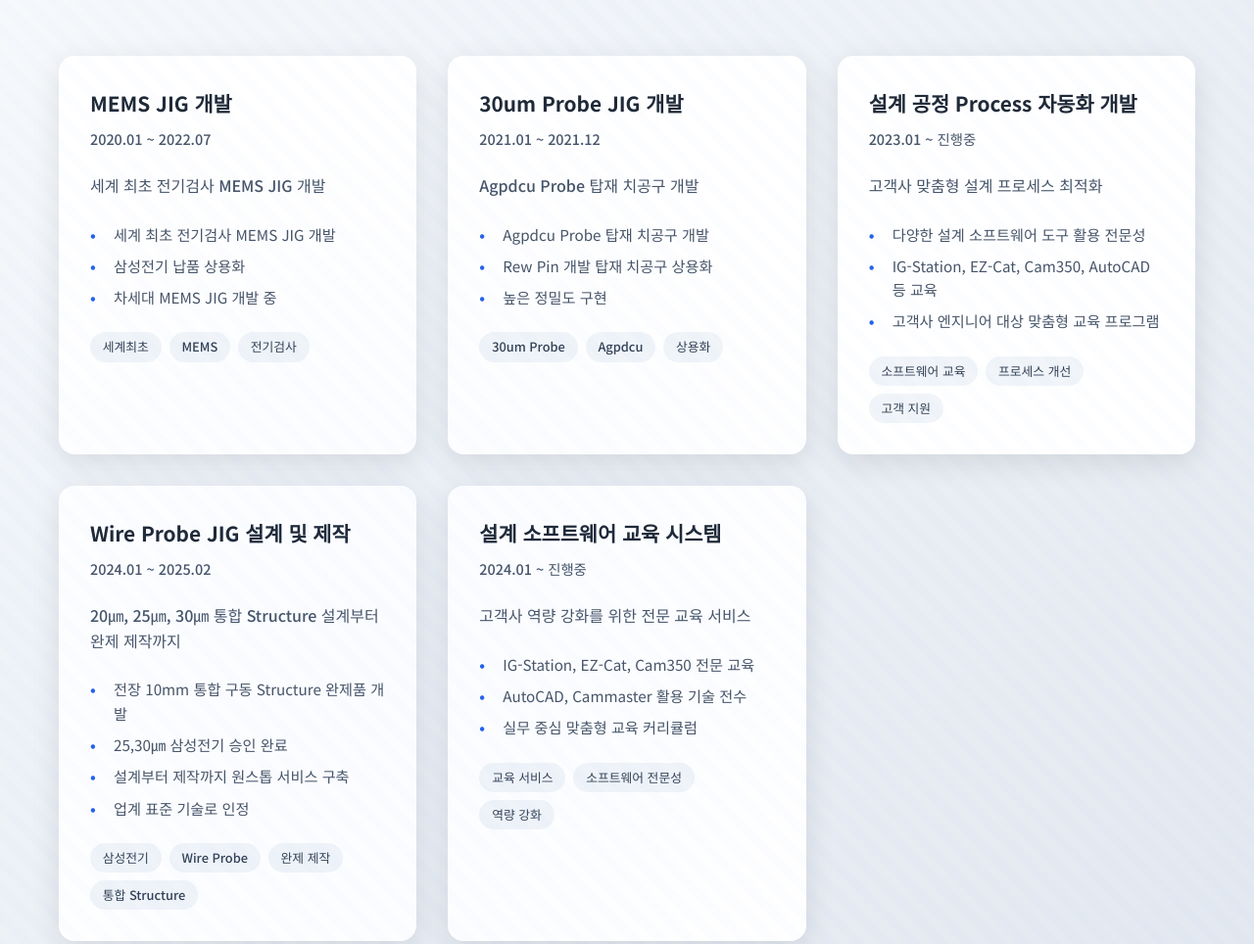
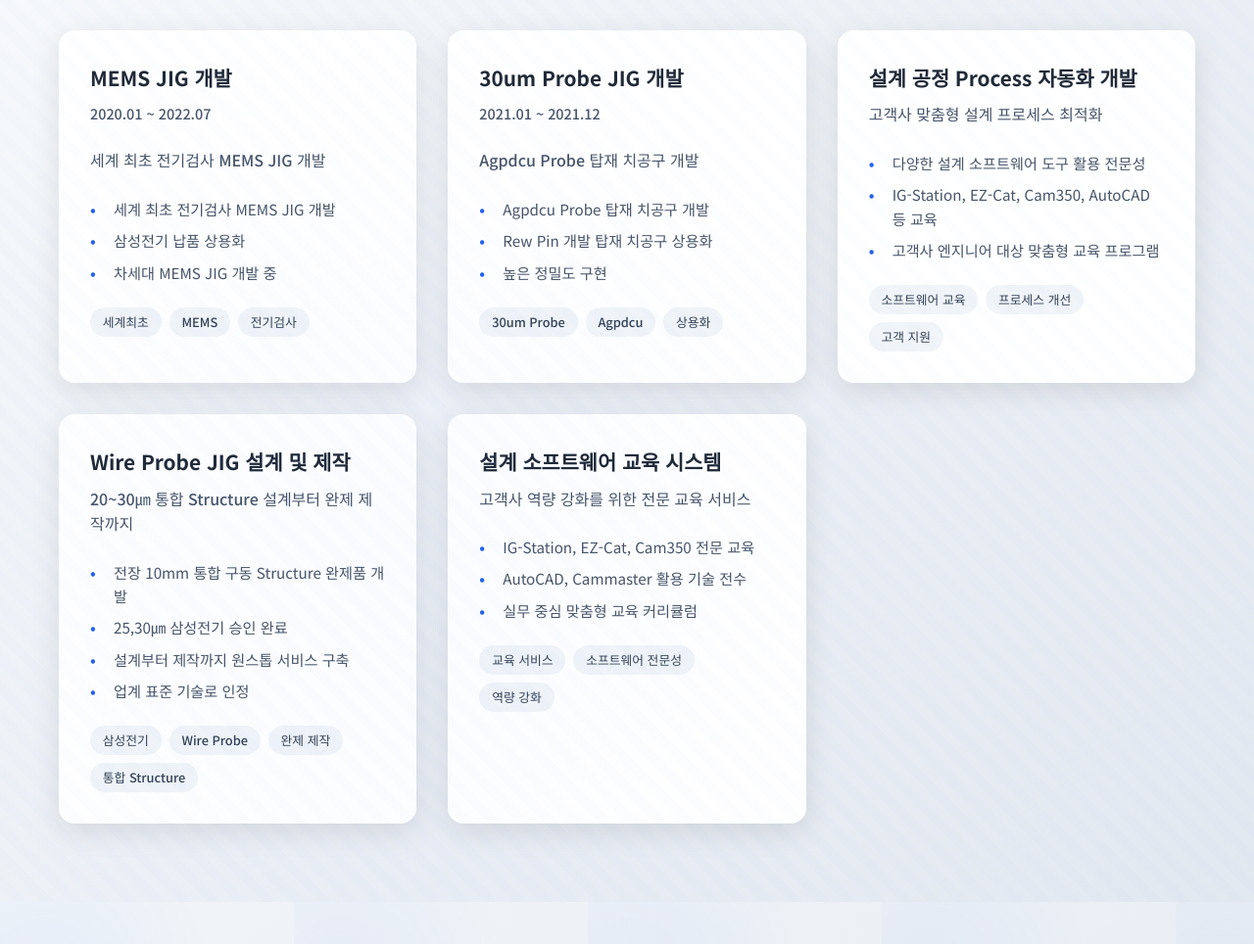
Before and after one commit to JRS1101/ibs-website, a plain HTML site: page index.html in a window 1280 px wide. Shown: the part 3240-4204 px from the top of the page at 98% size. Drawn offline with nearby package versions, Linux system fonts and the light colour scheme.

Commit message:
프로젝트 정보 업데이트: 날짜 정리 및 Wire Probe JIG 규격 통합

```diff
--- a/index.html
+++ b/index.html
@@ -161,7 +161,7 @@
                     <p>설계 기술 및 제작 노하우를 바탕으로 다양한 Wire Probe 설계부터 완제 제작까지 원스톱 서비스</p>
                     <ul>
                         <li>Wire Probe JIG 설계부터 완제 제작까지</li>
-                        <li>20㎛, 25㎛, 30㎛ 통합 Structure 제작</li>
+                        <li>20~30㎛ 통합 Structure 제작</li>
                         <li>전장 10mm 통합 구동 Structure</li>
                         <li>Agpdcu Probe 탑재 치공구 완제품</li>
                         <li>MEMS JIG 설계 및 제작</li>
@@ -252,7 +252,6 @@
                 <div class="portfolio-item">
                     <div class="portfolio-info">
                         <h3>설계 공정 Process 자동화 개발</h3>
-                        <p class="period">2023.01 ~ 진행중</p>
                         <p>고객사 맞춤형 설계 프로세스 최적화</p>
                         <ul>
                             <li>다양한 설계 소프트웨어 도구 활용 전문성</li>
@@ -269,8 +268,7 @@
                 <div class="portfolio-item">
                     <div class="portfolio-info">
                         <h3>Wire Probe JIG 설계 및 제작</h3>
-                        <p class="period">2024.01 ~ 2025.02</p>
-                        <p>20㎛, 25㎛, 30㎛ 통합 Structure 설계부터 완제 제작까지</p>
+                        <p>20~30㎛ 통합 Structure 설계부터 완제 제작까지</p>
                         <ul>
                             <li>전장 10mm 통합 구동 Structure 완제품 개발</li>
                             <li>25,30㎛ 삼성전기 승인 완료</li>
@@ -288,7 +286,6 @@
                 <div class="portfolio-item">
                     <div class="portfolio-info">
                         <h3>설계 소프트웨어 교육 시스템</h3>
-                        <p class="period">2024.01 ~ 진행중</p>
                         <p>고객사 역량 강화를 위한 전문 교육 서비스</p>
                         <ul>
                             <li>IG-Station, EZ-Cat, Cam350 전문 교육</li>
```
